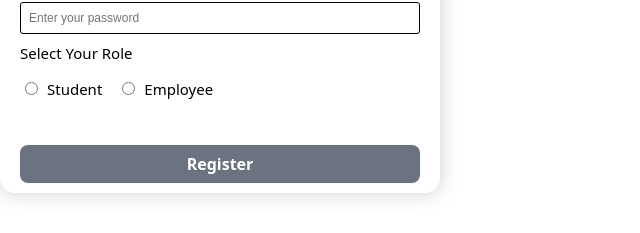
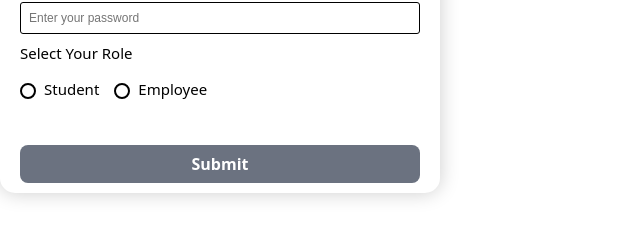
Before and after one commit to kaveenskn/InternQuest-web-Group2, a React (Vite) app: page / in a window 1280 px wide. Shown: the part 229-462 px from the top of the page, without its empty margins (0-640 px from the left). Built offline with nearby package versions, Linux system fonts and the light colour scheme.

Commit message:
added password field and mdified form.css

```diff
--- a/package.json
+++ b/package.json
@@ -13,7 +13,7 @@
     "flatted": "^3.3.3",
     "gensync": "^1.0.0-beta.2",
     "react": "^19.0.0",
-    "react-dom": "^19.0.0",
+    "react-dom": "^19.0.0"
 
   },
   "devDependencies": {
--- a/src/pages/Form1.jsx
+++ b/src/pages/Form1.jsx
@@ -123,7 +123,7 @@ const Form1 = () => {
           </>
         )}
 
-        <button type="submit">Register</button>
+        <button type="submit">Submit</button>
       </form>
     </div>
   );
--- a/src/styles/form1.css
+++ b/src/styles/form1.css
@@ -80,3 +80,28 @@ button {
 button:hover {
   background-color: black;
 }
+
+/* Hide default radio */
+.radio-group input[type="radio"] {
+  display: none;
+}
+
+/* Custom radio style */
+.radio-group label::before {
+  content: "";
+  display: inline-block;
+  width: 16px;
+  height: 16px;
+  border: 2px solid black;
+  border-radius: 50%;
+  margin-right: 8px;
+  vertical-align: middle;
+  background-color: white;
+  box-sizing: border-box;
+  transition: background-color 0.2s ease;
+}
+
+/* Checked radio appears black */
+.radio-group input[type="radio"]:checked + label::before {
+  background-color: black;
+}
```
